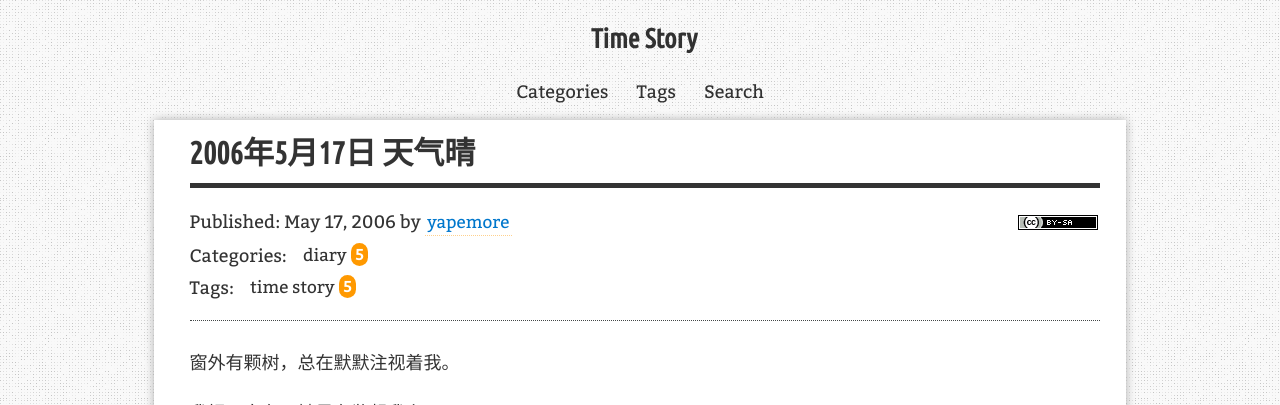
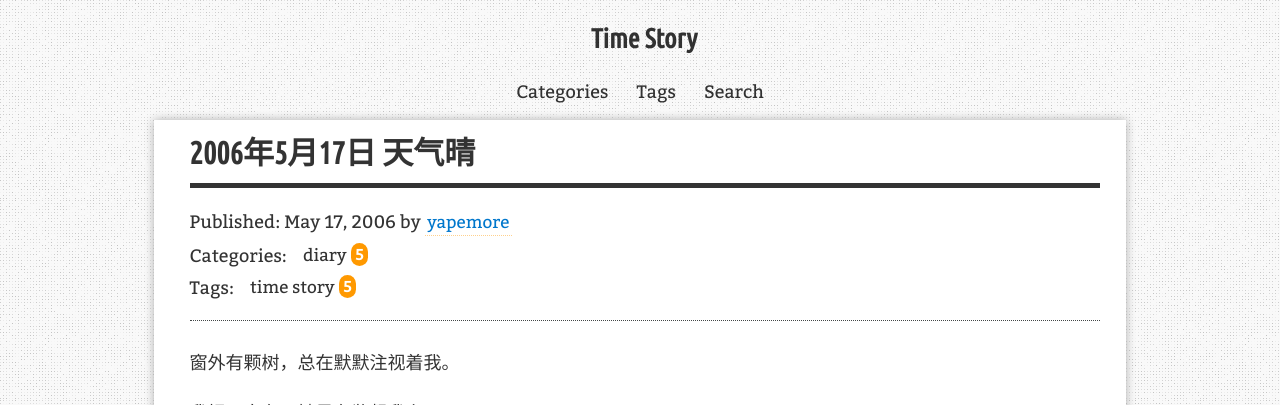
Before and after one commit to yape/walking, a Jekyll site: the page built from docs/_posts/2006-05-17-live-like-tree.md, in a window 1280 px wide. Shown: the top 405 px of the page. Built offline with Jekyll 4.4.1, drawn with Linux system fonts in a browser that asks for light colours; nearby versions of some CDN libraries; comment, search, counter and statistics services are not loaded.

Commit message:
license delete

```diff
--- a/docs/_config.yml
+++ b/docs/_config.yml
@@ -51,8 +51,8 @@ home:
   section2: <h2>A lot of stories to talk, a lot of you to reminder.</h2>
   section3: <!--div class="social-links"><a class="ico-github btn" href="https://github.com/yizeng/jekyll-theme-simple-texture" title="View on GitHub"></a></div-->
 blog:
-  cc_license: http://creativecommons.org/licenses/by-sa/4.0/ # A link to CC License of your choice.
-  cc_license_image: /assets/images/theme/cc-by-sa.png # An image of your CC License.
+  cc_license: #http://creativecommons.org/licenses/by-sa/4.0/ # A link to CC License of your choice.
+  cc_license_image: #/assets/images/theme/cc-by-sa.png # An image of your CC License.
   footer_content: Winds' story.
 
 disqus:
```
